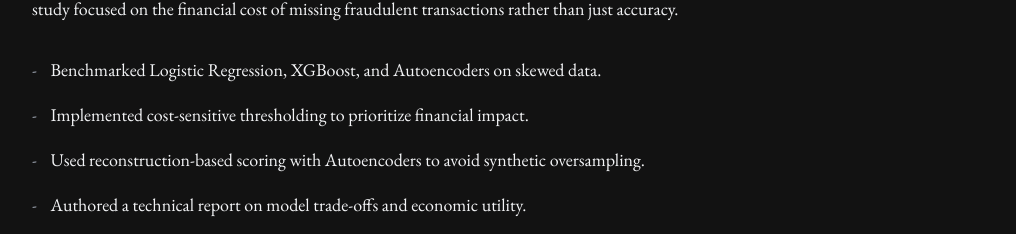
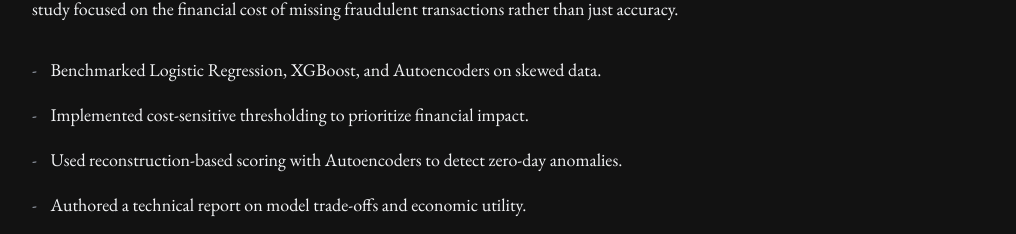
Before and after one commit to mathis-dumont/mathis-dumont.github.io, a React (Vite) app: page /#/ in a window 1280 px wide. Shown: the part 4732-4966 px from the top of the page, without its empty margins (104-1120 px from the left). Built offline with nearby package versions, Linux system fonts and the light colour scheme.

Commit message:
correcting a typo

```diff
--- a/src/data/projects.ts
+++ b/src/data/projects.ts
@@ -82,7 +82,7 @@
     highlights: [
       "Benchmarked Logistic Regression, XGBoost, and Autoencoders on skewed data.",
       "Implemented cost-sensitive thresholding to prioritize financial impact.",
-      "Used reconstruction-based scoring with Autoencoders to avoid synthetic oversampling.",
+      "Used reconstruction-based scoring with Autoencoders to detect zero-day anomalies.",
       "Authored a technical report on model trade-offs and economic utility."
     ],
     pdf: "/documents/fraud-detection-report.pdf"
```
